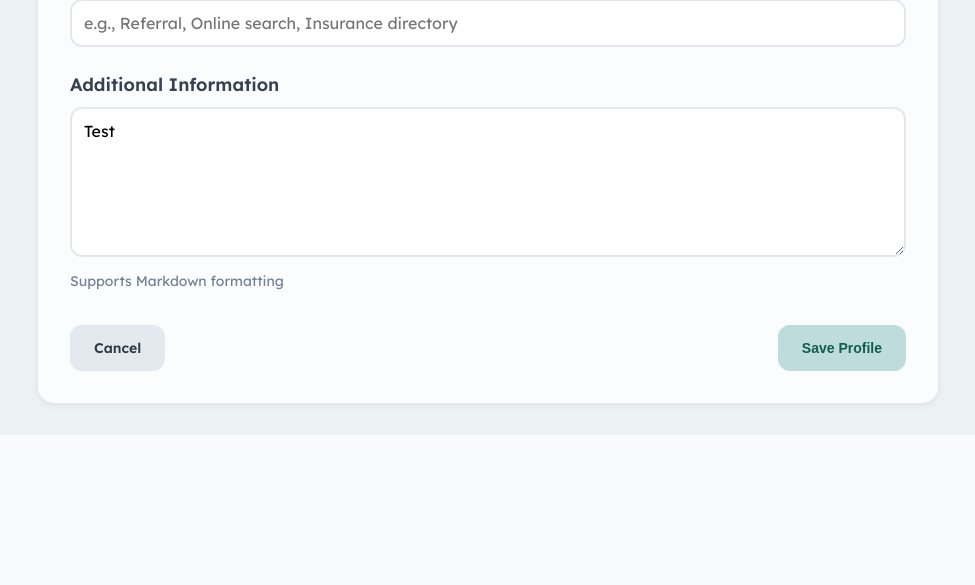
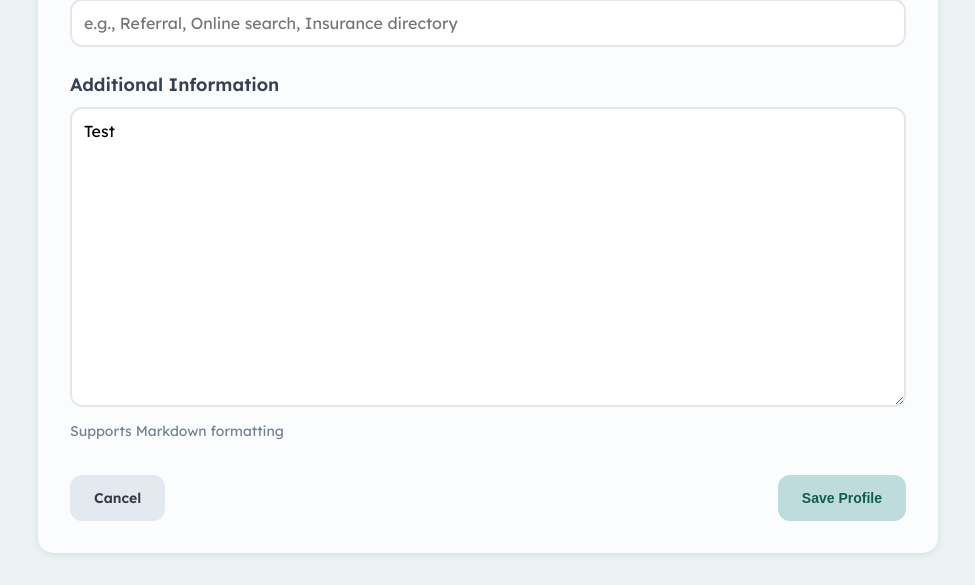
Before and after one commit to rsembera/edgecase, a Flask app: page /client/2/profile in a window 1280 px wide. Shown: the part 1519-2104 px from the top of the page, without its empty margins (152-1127 px from the left). Before the commit the page ends 1930 px from the top, so only its background shows below. Run offline with Flask 3, Linux system fonts and the light colour scheme; data comes from the database, SQL or seed files in the repository; both versions use the stored data as it was after the commit.

Commit message:
Tweaked profile.html; added null option for messages and aligned text field properties with other Entry types.

```diff
--- a/web/templates/entry_forms/profile.html
+++ b/web/templates/entry_forms/profile.html
@@ -35,7 +35,8 @@
         border-radius: 0.5rem;
         font-size: 1rem;
         font-family: inherit;
-        min-height: 150px;
+        min-height: 300px;
+        resize: vertical;
         transition: border-color 0.2s;
     }
 
@@ -198,6 +199,7 @@
             <div class="form-group">
                 <label for="ok_to_leave_message">OK to Leave Message?</label>
                 <select id="ok_to_leave_message" name="ok_to_leave_message">
+                    <option value="">Select...</option>
                     <option value="yes" {% if profile and profile.ok_to_leave_message == 'yes' %}selected{% endif %}>Yes</option>
                     <option value="no" {% if profile and profile.ok_to_leave_message == 'no' %}selected{% endif %}>No</option>
                 </select>
@@ -396,5 +398,31 @@
     dobYear.addEventListener('change', updateDOB);
     dobMonth.addEventListener('change', updateDOB);
     dobDay.addEventListener('change', updateDOB);
+
+    // Auto-expanding textarea for Additional Information
+    const additionalInfoTextarea = document.getElementById('additional_info');
+    const maxHeight = 600; // About 30-35 lines
+
+    function autoResize() {
+        // Reset height to auto to get the correct scrollHeight
+        additionalInfoTextarea.style.height = 'auto';
+
+        // Set new height, but don't exceed maxHeight
+        const newHeight = Math.min(additionalInfoTextarea.scrollHeight, maxHeight);
+        additionalInfoTextarea.style.height = newHeight + 'px';
+
+        // Add scrollbar if content exceeds maxHeight
+        if (additionalInfoTextarea.scrollHeight > maxHeight) {
+            additionalInfoTextarea.style.overflowY = 'scroll';
+        } else {
+            additionalInfoTextarea.style.overflowY = 'hidden';
+        }
+    }
+
+    // Run on page load (for edit mode with existing content)
+    autoResize();
+
+    // Run on input
+    additionalInfoTextarea.addEventListener('input', autoResize);
 </script>
 {% endblock %}
```
Also changed, not shown: data/edgecase.db.
